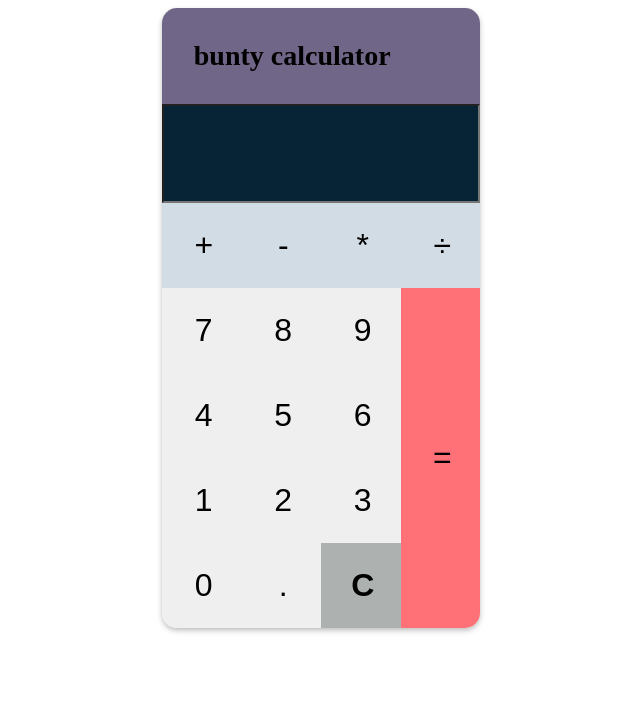
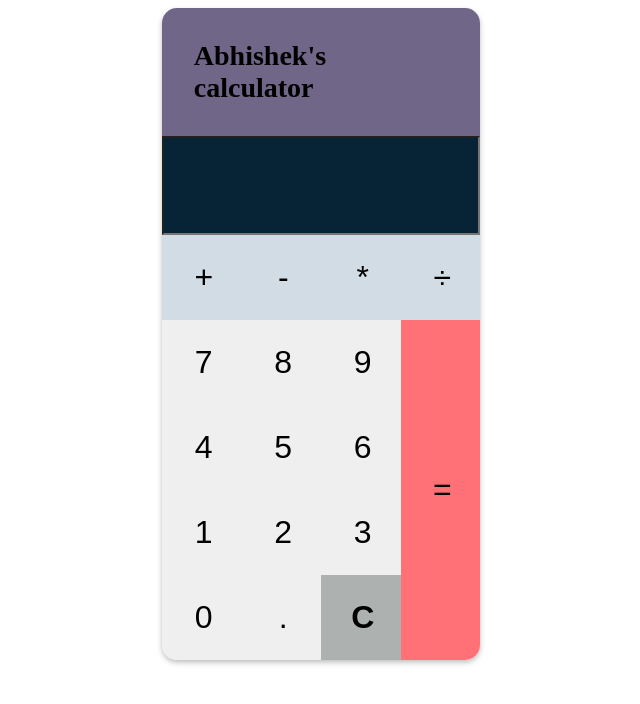
Before and after one commit to abhira1/calculator, a React (Vite) app: page / in a window 1280 px wide. Shown: the top 704 px of the page, without its empty margins (319-959 px from the left). Built offline with nearby package versions, Linux system fonts and the light colour scheme.

Commit message:
change to previous name

```diff
--- a/src/App.jsx
+++ b/src/App.jsx
@@ -20,7 +20,7 @@ function App() {
   return (
     <>
       <div className="calculator">
-        <div className="cal-name">bunty calculator</div>
+        <div className="cal-name">Abhishek's calculator</div>
         <Display displayValue={calVal}></Display>
         <Buttons onButtonClick={onButtonClick}></Buttons>
       </div>
```
